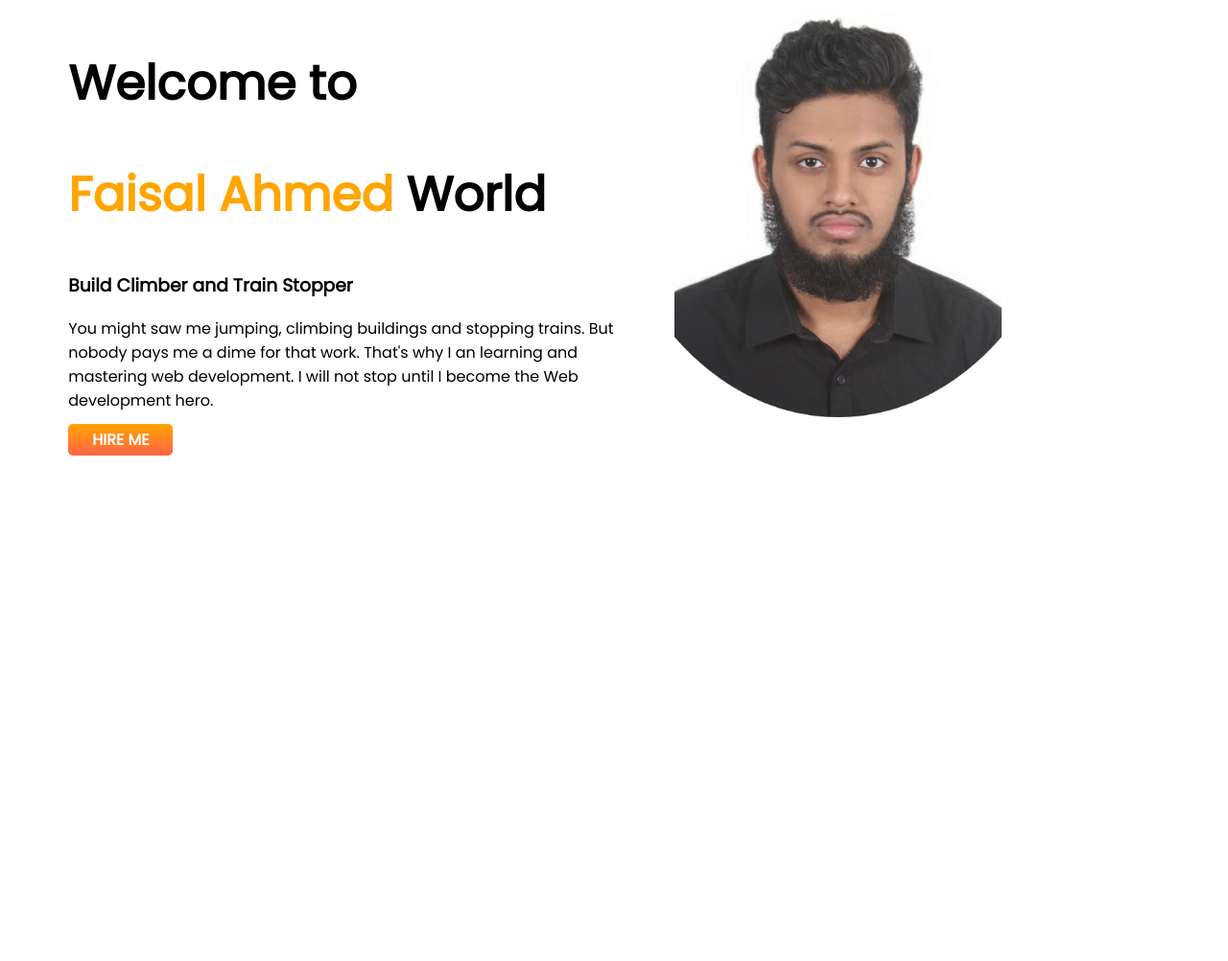
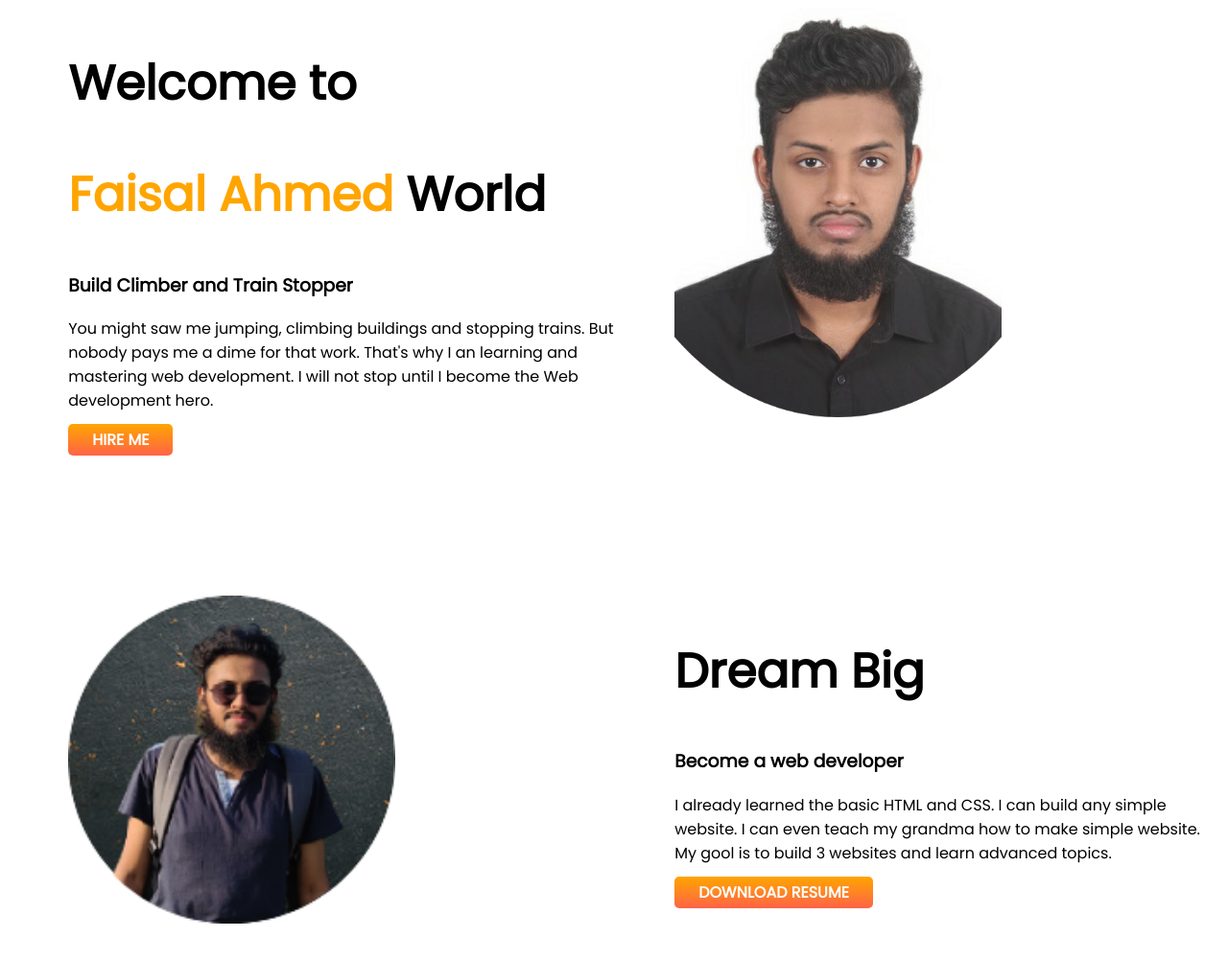
Before and after one commit to FaisalAhmedNour/My-portfolio, a plain HTML site: page index.html in a window 1280 px wide. Shown: the whole page at 96% size. Before the commit the page ends 800 px from the top, so only its background shows below. Drawn offline with Linux system fonts and the light colour scheme.

Commit message:
add dream big

```diff
--- a/index.html
+++ b/index.html
@@ -28,5 +28,20 @@
             <img src="my-images/Profile1.png" alt="Photo of Faisal Ahmed">
         </div>
     </section>
+    <section>
+        <div class="half-width">
+            <img src="my-images/New Project.png" alt="Photo of Faisal Ahmed">
+        </div>
+        <div class="half-width">
+            <h1>Dream Big</h1>
+            <h3>Become a web developer</h3>
+            <p>
+                I already learned the basic HTML and CSS. I can build any simple website. I can even teach my grandma how to make simple website. My gool is to build 3 websites and learn advanced topics.
+            </p>
+            <a class="link-button" href="" target="_blank">DOWNLOAD RESUME
+            </a>
+        </div>
+
+    </section>
 </body>
 </html>
--- a/style.css
+++ b/style.css
@@ -18,6 +18,7 @@ h1{
 } */
 section{
     display: flex;
+    margin-bottom: 150px;
 }
 .half-width{
     width: 50%;
```
